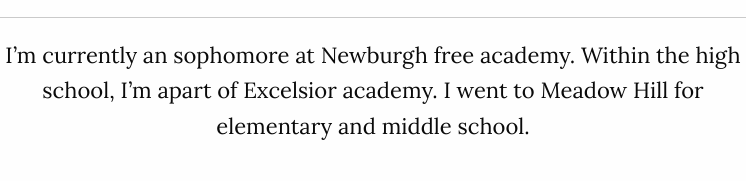
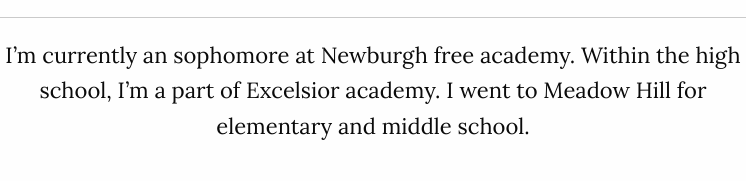
Before and after one commit to anaiscamacho/anaiscamacho.github.io, a plain HTML site: page education.html in a window 1280 px wide. Shown: the part 569-750 px from the top of the page, 467-1213 px from the left. Drawn offline with Linux system fonts and the light colour scheme.

Commit message:
grammar check

```diff
--- a/education.html
+++ b/education.html
@@ -85,7 +85,7 @@
       <h3>Education</h3>
       <hr>
       <p>
-        I’m currently an sophomore at Newburgh free academy. Within the high school, I’m apart of Excelsior academy. I went to Meadow Hill for elementary and middle school.
+        I’m currently an sophomore at Newburgh free academy. Within the high school, I’m a part of Excelsior academy. I went to Meadow Hill for elementary and middle school.
       </p>
     </div>
   </div>
```
